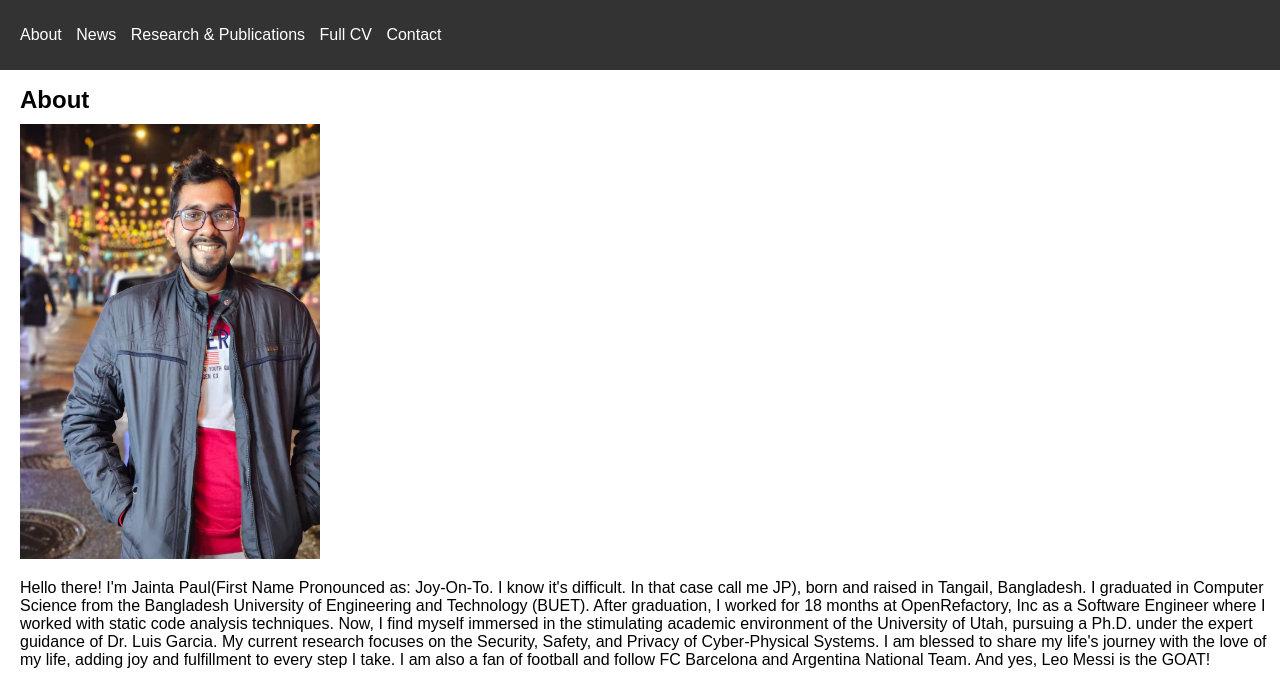
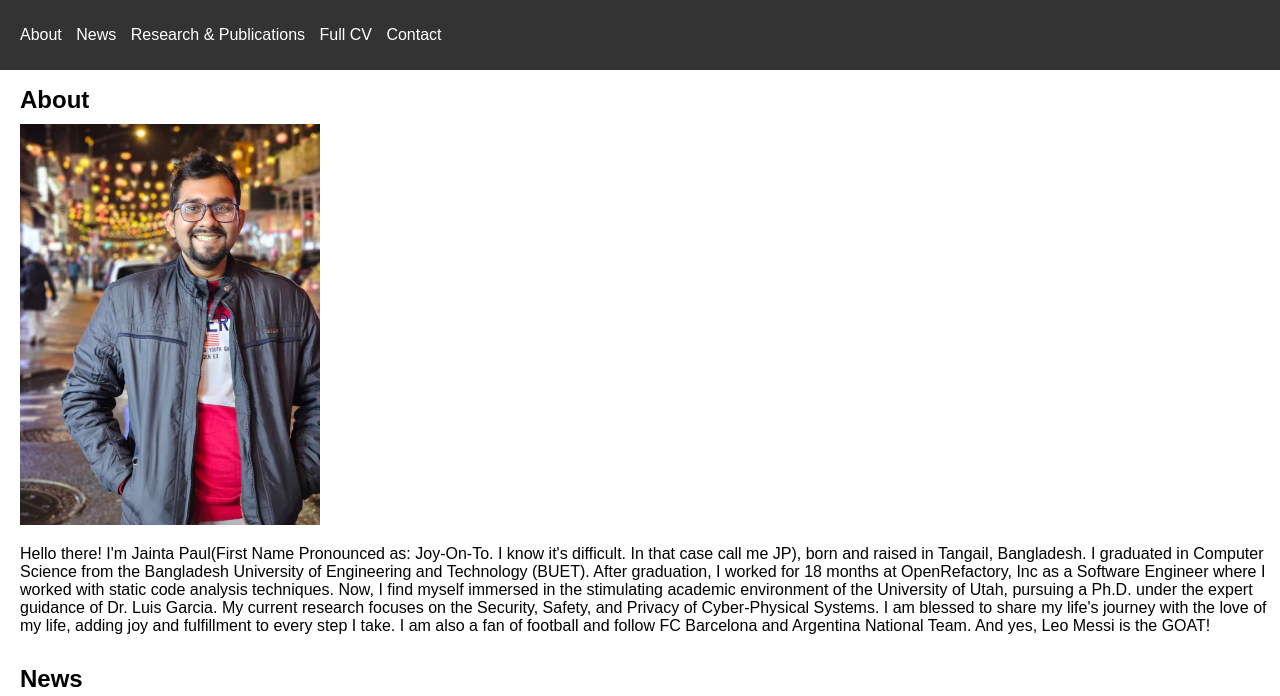
Before and after one commit to pauljainta/jp, a plain HTML site: page index.html in a window 1280 px wide. Shown: the top 696 px of the page. Drawn offline with Linux system fonts and the light colour scheme; some icons are missing.

```diff
--- a/index.html
+++ b/index.html
@@ -26,7 +26,7 @@
   <div id="about" class="section">
     <h1>About</h1>
     <div class="intro-content">
-      <img src="jp.jpg" alt="Jainta Paul" class="profile-pic" width="300" height="435">
+      <img src="jp.jpg" alt="Jainta Paul" class="profile-pic" width="300" height="401">
       <p>Hello there! I'm Jainta Paul(First Name Pronounced as: Joy-On-To. I know it's difficult. In that case call me JP), born and raised in Tangail, Bangladesh. I graduated in Computer Science from the Bangladesh University of Engineering and Technology (BUET). After graduation, I worked for 18 months at OpenRefactory, Inc as a Software Engineer where I worked with static code analysis techniques. Now, I find myself immersed in the stimulating academic environment of the University of Utah, pursuing a Ph.D. under the expert guidance of Dr. Luis Garcia. My current research focuses on the Security, Safety, and Privacy of Cyber-Physical Systems. I am blessed to share my life's journey with the love of my life, adding joy and fulfillment to every step I take. I am also a fan of football and follow FC Barcelona and Argentina National Team. And yes, Leo Messi is the GOAT! </p>
     </div>
   </div>
```
